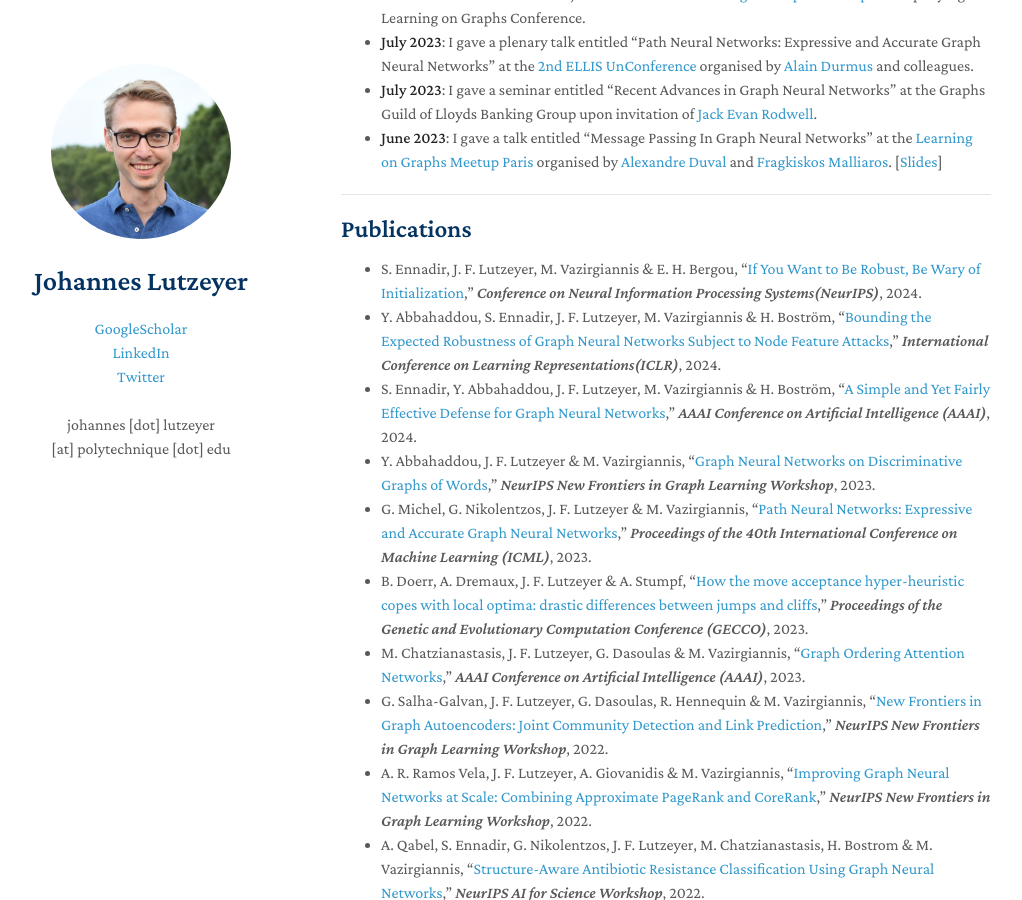
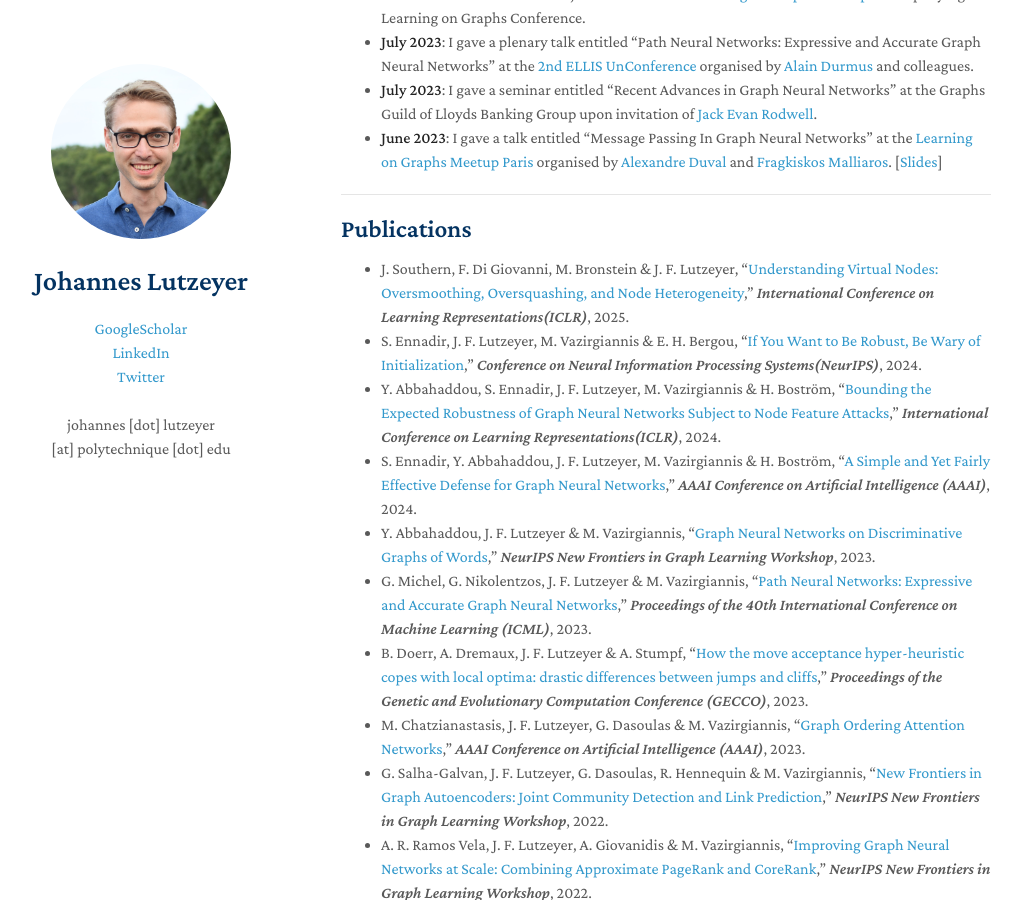
Before and after one commit to johanneslutzeyer/johanneslutzeyer.github.io, a Jekyll site: the page built from index.md, in a window 1280 px wide and 900 px high, scrolled down 782 px. Shown: the whole window, without its empty margins (129-1151 px from the left). Built offline with Jekyll 4.4.1, drawn with Linux system fonts in a browser that asks for light colours; our own code applies the rules of GitHub Pages for plain Markdown files; a script that is not in the unit is left out.

Commit message:
Update index.md

```diff
--- a/index.md
+++ b/index.md
@@ -31,6 +31,7 @@ My academic CV can be accessed <a href="https://johanneslutzeyer.com/doc/Johanne
 ---
 
 ## Publications
+- J. Southern, F. Di Giovanni, M. Bronstein & J. F. Lutzeyer, "<a href="https://arxiv.org/pdf/2405.13526" target="_blank">Understanding Virtual Nodes: Oversmoothing, Oversquashing, and Node Heterogeneity</a>," *International Conference on Learning Representations(ICLR)*, 2025.
 - S. Ennadir, J. F. Lutzeyer, M. Vazirgiannis & E. H. Bergou, "<a href="https://openreview.net/pdf?id=nxumYwxJPB" target="_blank">If You Want to Be Robust, Be Wary of Initialization</a>," *Conference on Neural Information Processing Systems(NeurIPS)*, 2024.
 - Y. Abbahaddou, S. Ennadir, J. F. Lutzeyer, M. Vazirgiannis & H. Boström, "<a href="https://arxiv.org/pdf/2404.17947" target="_blank">Bounding the Expected Robustness of Graph Neural Networks Subject to Node Feature Attacks</a>," *International Conference on Learning Representations(ICLR)*, 2024.
 - S. Ennadir, Y. Abbahaddou, J. F. Lutzeyer, M. Vazirgiannis & H. Boström, "<a href="https://arxiv.org/pdf/2402.13987" target="_blank">A Simple and Yet Fairly Effective Defense for Graph Neural Networks</a>," *AAAI Conference on Artificial Intelligence (AAAI)*, 2024.
```
